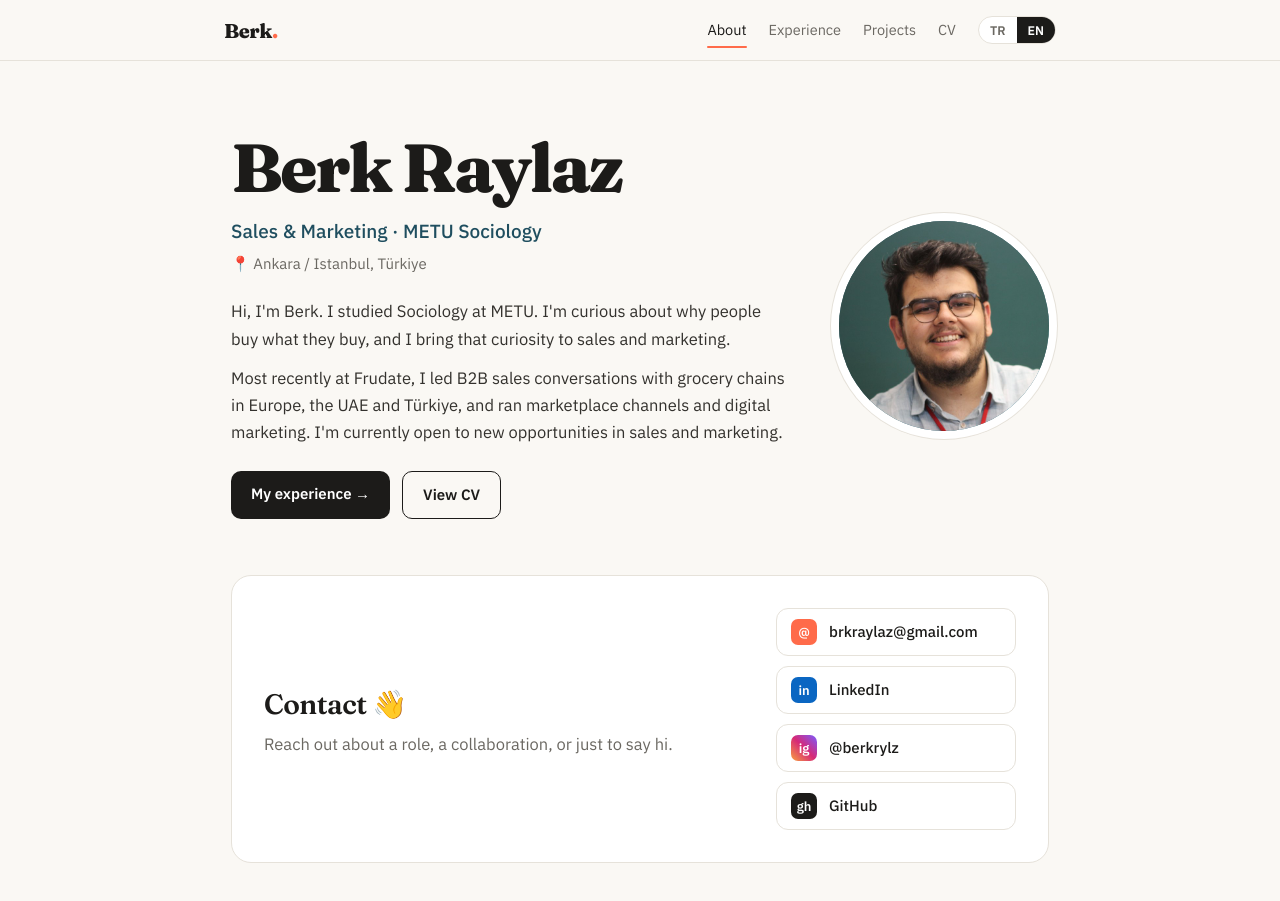
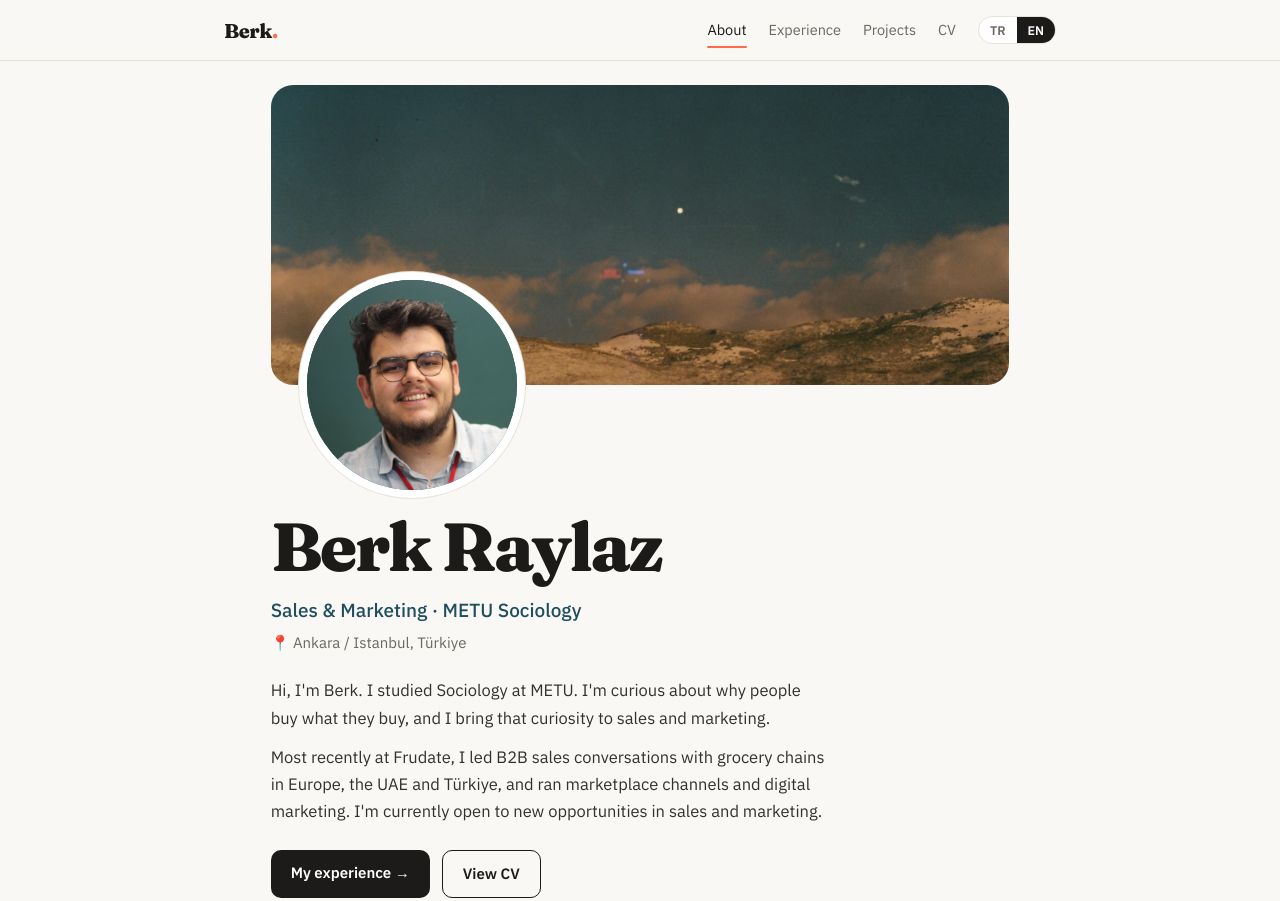
Before and after one commit to BerkRaylaz/BerkRaylaz.github.io, a plain HTML site: page index.html in a window 1280 px wide. Shown: the top 901 px of the page. Drawn offline with Linux system fonts and the light colour scheme.

Commit message:
Add LinkedIn-style cover photo to home page
Co-Authored-By: Claude Opus 5.5 <noreply@anthropic.com>
Claude-Session: https://claude.ai/code/session_01VcQi9LBJS3k8i4yj8RW2ZB

```diff
--- a/index.html
+++ b/index.html
@@ -15,7 +15,12 @@
 <body data-page="home">
 <main class="wrap">
 
+  <div class="cover" role="img" aria-label="Cover photo"></div>
   <header class="hero">
+    <div class="photo">
+      <img src="photo.jpg" alt="Berk Raylaz" onerror="this.remove()">
+      <span>BR</span>
+    </div>
     <div>
       <h1>Berk Raylaz</h1>
       <div class="role"><span data-tr>Satış &amp; Pazarlama · ODTÜ Sosyoloji</span><span data-en>Sales &amp; Marketing · METU Sociology</span></div>
@@ -38,10 +43,6 @@
         <a class="btn light" href="cv-en.pdf" target="_blank" rel="noopener" data-en>View CV</a>
       </div>
     </div>
-    <div class="photo">
-      <img src="photo.jpg" alt="Berk Raylaz" onerror="this.remove()">
-      <span>BR</span>
-    </div>
   </header>
 
   <div id="contact" class="contact-box rv">
--- a/style.css
+++ b/style.css
@@ -33,7 +33,15 @@ nav .wrap{display:flex;align-items:center;justify-content:space-between;height:6
 .btn:hover{transform:translateY(-2px);box-shadow:0 6px 16px rgba(0,0,0,.1)}
 
 /* HOME */
-.hero{padding:72px 0 40px;display:grid;grid-template-columns:1fr 210px;gap:48px;align-items:center}
+.cover{margin-top:24px;height:300px;border-radius:22px;background:url(cover.jpg) center 88%/cover no-repeat,#24403f;position:relative;overflow:hidden}
+.cover::after{content:"";position:absolute;inset:0;background:linear-gradient(to bottom,rgba(0,0,0,0) 55%,rgba(0,0,0,.18))}
+.hero{padding:0 0 40px;display:block}
+.hero .photo{margin:-105px 0 0 36px;position:relative;z-index:2}
+.hero .photo + div{margin-top:22px}
+@media(max-width:680px){
+  .cover{height:170px;border-radius:16px;margin-top:16px}
+  .hero .photo{margin:-70px 0 0 20px}
+}
 .hero h1{font-family:'Fraunces',serif;font-weight:800;font-size:clamp(44px,7vw,68px);line-height:1.02;letter-spacing:-.035em}
 .hero .role{margin-top:14px;font-size:19px;color:var(--accent);font-weight:500}
 .hero .loc{margin-top:4px;color:var(--muted);font-size:15px}
@@ -42,7 +50,7 @@ nav .wrap{display:flex;align-items:center;justify-content:space-between;height:6
 .hero .btns{margin-top:24px}
 .photo{position:relative;width:210px;height:210px;border-radius:50%;overflow:hidden;background:linear-gradient(135deg,var(--accent),#3d7f93);display:grid;place-items:center;color:#fff;font-family:'Fraunces',serif;font-size:60px;font-weight:600;box-shadow:0 0 0 8px var(--white),0 0 0 9px var(--line)}
 .photo img{position:absolute;inset:0;width:100%;height:100%;object-fit:cover}
-@media(max-width:680px){.hero{grid-template-columns:1fr;padding-top:40px;gap:28px}.photo{width:140px;height:140px;font-size:42px;order:-1}}
+@media(max-width:680px){.photo{width:140px;height:140px;font-size:42px}}
 
 .contact-box{margin:16px 0 72px;padding:32px;border:1px solid var(--line);border-radius:20px;background:var(--white);display:grid;grid-template-columns:1fr auto;gap:24px;align-items:center}
 .contact-box h2{margin-bottom:4px}
```
Also changed, not shown: cover.jpg (added).
